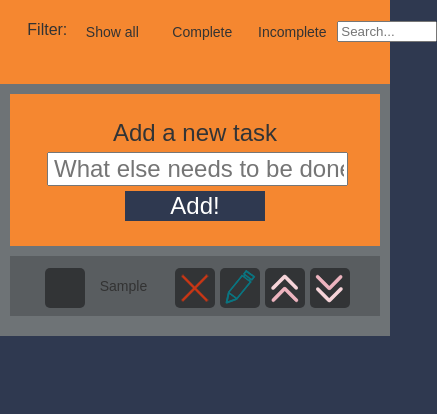
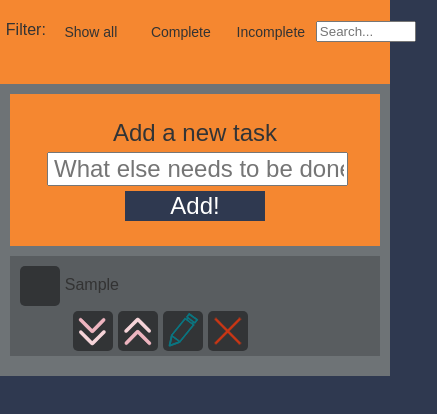
Before and after one commit to Yewhral/-vanilla.js-TODO-app, a plain HTML site: page index.html in a window 390 px wide. Both pictures are taken after typing "Sample" into the empty fields and a click on the button "Add!". Shown: the part 136-550 px from the top of the page, 437 px wide, since content can reach past the window. Drawn offline with Linux system fonts and the light colour scheme.

Commit message:
Added RWD, little rework needed

```diff
--- a/css/main.css
+++ b/css/main.css
@@ -173,7 +173,7 @@ input[type=checkbox] {
 .bubble input[type=text] {
     background-color: #6e7376;
     height: 30px;
-    border: solid 4px #333333;
+    border: solid 3px #333333;
     border-radius: 5px;
     font-size: 20px;
     color: #222222;
@@ -218,13 +218,24 @@ input[type=checkbox] {
     }
     .textBox {
         margin-top: 10px;
-        font-size: 14px;
+        font-size: 16px;
+        margin-left:50px;
     }
     #newTask {
         width: 45%
     }
     #filterholder {
         width: 86%;
+    }
+    .task-box {
+        height:100px;
+        padding-left: 5px;
+        padding-right:5px;
+        padding-top:10px;
+    }
+    #tasksholder button {
+        float:left;
+        margin-top:45px;
     }
 }
 
@@ -241,6 +252,9 @@ input[type=checkbox] {
     #newTask {
         min-width: 290px;
     }
+    .bubble input[type=text] {
+        width: 200px;
+    }
 }
 
 @media (max-width: 600px){
@@ -256,3 +270,13 @@ input[type=checkbox] {
         font-size: 14px;
     }
 }
+
+
+@media (max-width: 580px){
+    #filterholder{
+        width:97%;
+    }
+    .bubble input[type=text] {
+        width: 100px;
+    }
+}
```
